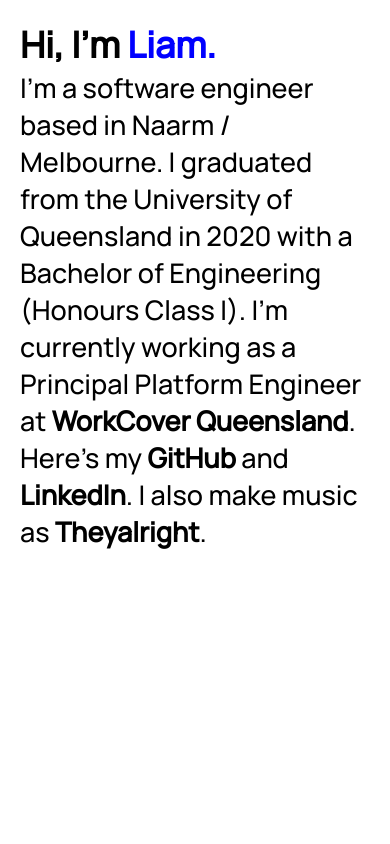
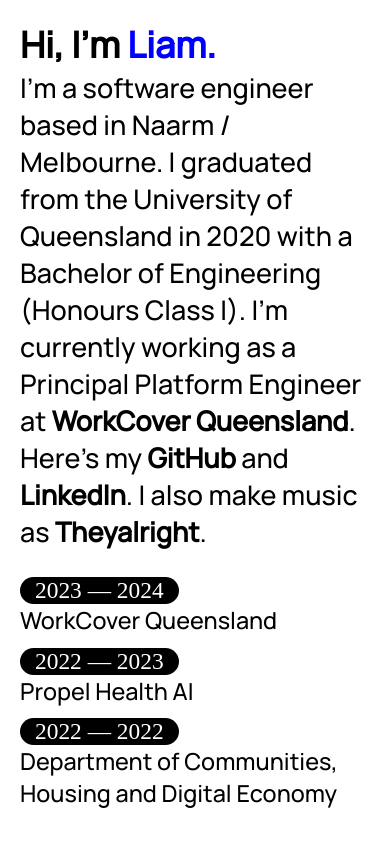
Before and after one commit to LiamGraham/liam.fish, a React (Vite) app: page / in a window 390 px wide. Built offline with nearby package versions, Linux system fonts and the light colour scheme.

Commit message:
Enable experience section on mobile

```diff
--- a/src/style.css
+++ b/src/style.css
@@ -16,8 +16,31 @@
     font-size: 12px;
   }
 
+  .hover-image {
+    width: 50% !important;
+  }
+
   .experience {
+    gap: 0.5em !important;
+    padding-bottom: 1em !important;
+  }
+
+  .role {
+    flex-direction: column !important;
+    align-items: baseline !important;
+  }
+
+  .role-text {
+    text-align: left !important;
+    margin-left: 0 !important;
+  }
+
+  .flex-line {
     display: none !important;
+  }
+
+  .screen-warning {
+    display: block !important;
   }
 }
 
@@ -102,10 +125,9 @@
 }
 
 .role-text {
-  margin-left: 15px;
   word-wrap: break-word;
   text-align: right;
-  margin-left: auto
+  margin-left: auto;
 }
 
 .flex-line {
```
